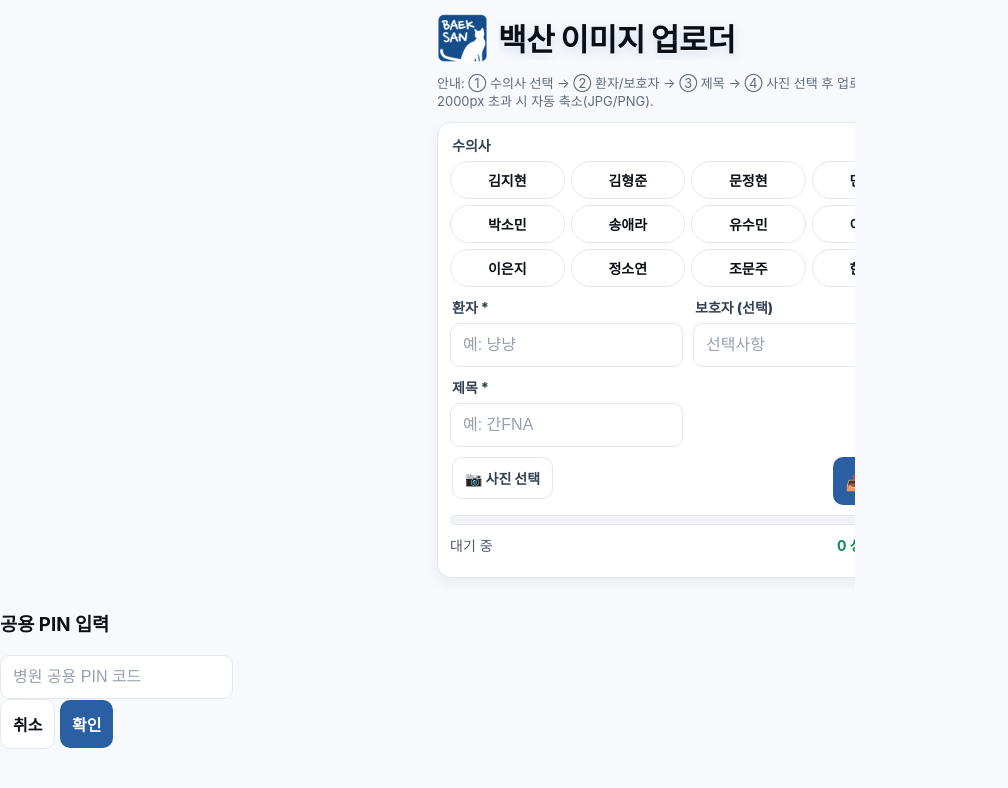
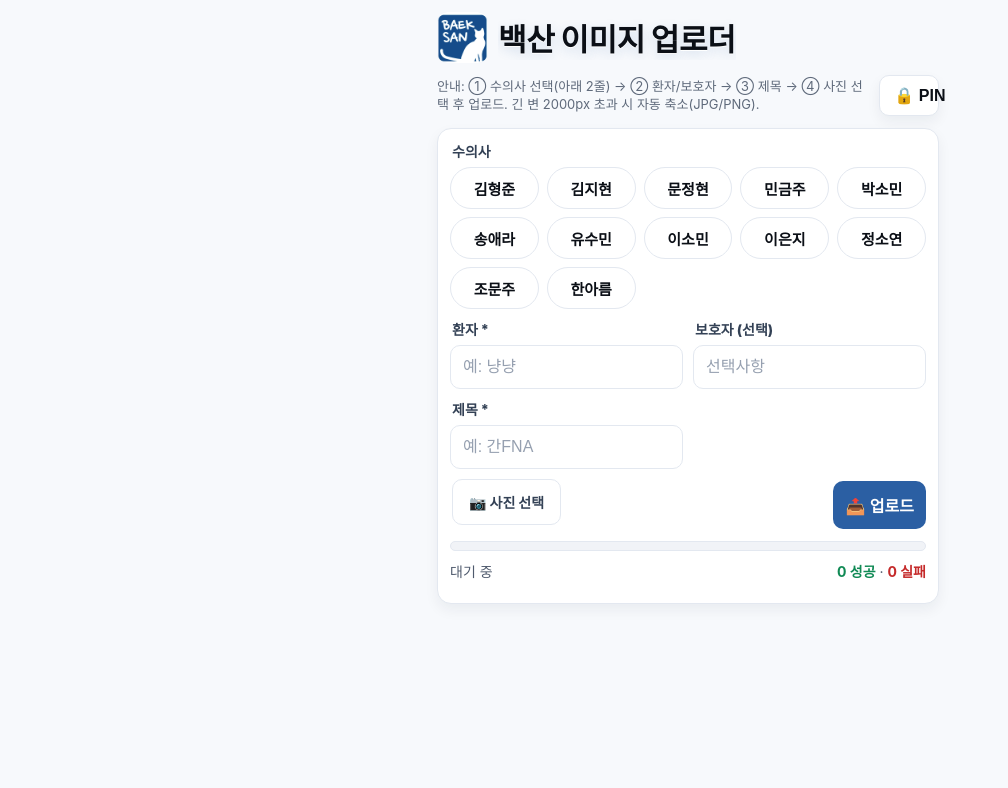
Before and after one commit to hodewdew-creator/BS_image_uploader, a website: page index.html in a window 1280 px wide. Shown: the whole page, without its empty margins (0-1008 px from the left). Drawn offline with Linux system fonts and the light colour scheme.

Commit message:
Update index.html

```diff
--- a/index.html
+++ b/index.html
@@ -1,4 +1,3 @@
-<!-- ====== Part 1/2 (수정본): Head + 상단 레이아웃 ====== -->
 <!DOCTYPE html>
 <html lang="ko">
 <head>
@@ -14,78 +13,95 @@
     :root{
       --bg:#f7f9fc; --card:#fff; --fg:#0b0f16; --muted:#5f6a7b; --line:#e3e8f0;
       --brand:#2b5fa3; --brand-weak:#eaf1fb;
-      --active-bg:#fff9c4; --active-bd:#ffe58f; --active-fg:#7a5e00;
+      --active-bg:#fff9c4;   /* 옅은 노랑 */
+      --active-bd:#ffe58f;
+      --active-fg:#7a5e00;
       --ok:#118a55; --err:#c52a2a;
       --radius:14px; --shadow:0 6px 14px rgba(23,38,58,.06);
-      --fs-label:14px; --fs-input:16px;
+      --fs-label:14px;
+      --fs-input:16px; /* 모바일에서 안전한 기본 입력 폰트 */
     }
     *{box-sizing:border-box}
     html,body{height:100%}
     body{
       margin:0; background:var(--bg); color:var(--fg);
       font-family:-apple-system,BlinkMacSystemFont,"Segoe UI",Roboto,Helvetica,Arial,sans-serif;
-      overflow-x:hidden; /* 전역 가로 넘침 차단 */
+      overflow-x:hidden; /* 가로 스크롤 차단 */
     }
 
-    /* 폭 자동 맞춤 + 안전영역 패딩 + 내부 가로 스크롤 차단 */
+    /* 래퍼: 폭을 뷰포트에 맞춰 고정 (iPhone/갤럭시 기준) */
     .wrap{
       width:100%;
-      max-width:min(100vw,430px);
+      max-width:430px;        /* 모바일 기준 안전폭 */
       margin:0 auto;
-      padding:12px max(12px, env(safe-area-inset-right)) 12px max(12px, env(safe-area-inset-left));
+      padding:12px;           /* padding 포함해도 430px 넘지 않음 */
       display:grid; row-gap:12px;
-      overflow-x:hidden;
     }
 
-    /* 상단: 로고/제목/핀버튼 한 줄 */
-    .row1{display:flex; align-items:center; justify-content:space-between; gap:8px}
-    .brand{display:flex; align-items:center; gap:10px; min-width:0; flex:1}
+    /* 1) 로고 + 제목 (로고 1.5배, 제목 1.3배 + 그림자) */
+    .row1{display:flex; align-items:center; justify-content:space-between; gap:12px}
+    .brand{display:flex; align-items:center; gap:10px; min-width:0}
     .logo{width:51px; height:51px; border-radius:10px; overflow:hidden; background:#e6eef9; display:flex; align-items:center; justify-content:center}
     .logo img{width:100%; height:100%; object-fit:cover}
     .title{
-      font-size:31px; font-weight:900; letter-spacing:-.3px; flex:1;
+      font-size:31px; font-weight:900; letter-spacing:-.3px;
       white-space:nowrap; overflow:hidden; text-overflow:ellipsis;
-      text-shadow:0 1px 0 #fff, 0 4px 12px rgba(43,95,163,.18);
+      text-shadow: 0 1px 0 #fff, 0 4px 12px rgba(43,95,163,.18);
     }
-    .pinbtn{border:1px solid var(--line); background:#fff; color:var(--fg);
-      padding:8px 12px; border-radius:10px; font-weight:800; cursor:pointer; box-shadow:var(--shadow);
+
+    /* 2) 안내 + PIN (폰트 통일) */
+    .row2{display:flex; align-items:center; justify-content:space-between; gap:8px}
+    .guide{font-size:13px; color:var(--muted); line-height:1.35}
+    .pinbtn{
+      border:1px solid var(--line); background:#fff; color:var(--fg);
+      padding:10px 14px; border-radius:10px; font-weight:800; cursor:pointer; box-shadow:var(--shadow);
       white-space:nowrap; font-size:var(--fs-input)
     }
     .pinbtn.locked{background:var(--brand); color:#fff; border-color:var(--brand)}
 
-    /* 안내: 줄바꿈 허용으로 가로 넘침 방지 */
-    .row2{display:flex; align-items:flex-start; gap:8px}
-    .guide{font-size:13px; color:var(--muted); line-height:1.35; word-break:keep-all; overflow-wrap:anywhere}
-
     /* 카드 공통 */
-    .card{background:var(--card); border:1px solid var(--line); border-radius:var(--radius); padding:12px; box-shadow:var(--shadow); display:grid; row-gap:10px}
+    .card{
+      background:var(--card); border:1px solid var(--line); border-radius:var(--radius);
+      padding:12px; box-shadow:var(--shadow);
+      display:grid; row-gap:10px;
+    }
     label{display:block; font-size:var(--fs-label); font-weight:800; color:#334155; margin:0 0 6px 2px}
-    input,button{font-size:var(--fs-input); padding:12px; border:1px solid var(--line); border-radius:10px; background:#fff; color:var(--fg); outline:none; min-width:0}
+    input,button{
+      font-size:var(--fs-input); padding:12px; border:1px solid var(--line); border-radius:10px;
+      background:#fff; color:var(--fg); outline:none; min-width:0;
+    }
     input::placeholder{color:#96a0b0}
     button{cursor:pointer}
     .btn-primary{background:var(--brand); color:#fff; border:none; font-weight:800}
     .btn-secondary{background:#fff; border:1px solid var(--line); font-weight:800}
 
-    /* 수의사: 4열 × 3행 + 여백 최소화 */
-    .vets-grid{display:grid; grid-template-columns:repeat(4,1fr); grid-auto-rows:38px; gap:6px}
-    .vet{display:flex; align-items:center; justify-content:center; padding:0 4px; border:1px solid var(--line); background:#fff; border-radius:999px; font-size:14px; font-weight:700; white-space:nowrap; overflow:hidden; text-overflow:ellipsis; min-width:0}
-    .vet.active{ background:var(--active-bg); border-color:var(--active-bd); color:var(--active-fg) }
+    /* 수의사: 5열 × 2행 고정 그리드 (스크롤 없음, 버튼 살짝 작게) */
+    .vets-grid{
+      display:grid; grid-template-columns:repeat(5, 1fr); grid-auto-rows:42px; gap:8px;
+    }
+    .vet{
+      display:flex; align-items:center; justify-content:center;
+      padding:0 8px;
+      border:1px solid var(--line); background:#fff; border-radius:999px;
+      font-size:15px; font-weight:700; white-space:nowrap; overflow:hidden; text-overflow:ellipsis;
+    }
+    .vet.active{ background:var(--active-bg); border-color:var(--active-bd); color:var(--active-fg); }
 
-    /* 환자/보호자 2열 */
+    /* 환자 & 보호자 5:5 (폰트/높이 통일) */
     .rowPB{display:grid; grid-template-columns:1fr 1fr; gap:10px}
 
-    /* 제목 전체폭 */
+    /* 제목 한 줄 전체 */
     .rowTitle{display:block}
 
-    /* 파일 선택 + 업로드: 버튼 간격 축소 */
-    .rowUpload{display:grid; grid-template-columns:1fr auto; gap:6px; align-items:center}
+    /* 파일 선택 + 업로드 (항상 보이게, 가로 넘침 방지) */
+    .rowUpload{display:grid; grid-template-columns:1fr auto; gap:10px; align-items:center}
     #file{display:none}
-    .choose{display:inline-block; width:max-content; text-align:center; padding:10px 12px; border:1px solid var(--line); border-radius:10px; background:#fff; font-weight:800; white-space:nowrap}
+    .choose{display:inline-block; text-align:center; padding:12px 16px; border:1px solid var(--line); border-radius:10px; background:#fff; font-weight:800; white-space:nowrap}
 
     /* 진행/요약/리스트 */
     .progress{height:10px; background:#f1f3f7; border:1px solid var(--line); border-radius:999px; overflow:hidden}
     .bar{height:100%; width:0%; background:linear-gradient(90deg,#9bb8db,var(--brand))}
-    .sumline{display:flex; gap:8px; justify-content:space-between; align-items:center; font-size:14px; color:#4f5a6d; flex-wrap:wrap}
+    .sumline{display:flex; gap:10px; justify-content:space-between; align-items:center; font-size:14px; color:#4f5a6d}
     .list{display:flex; flex-direction:column; gap:8px; max-height:28vh; overflow:auto}
     .item{display:flex; align-items:center; gap:10px; padding:8px; border:1px dashed var(--line); border-radius:10px; background:#fff}
     .thumb{width:44px; height:44px; border-radius:8px; background:#f7f9fc; display:flex; align-items:center; justify-content:center; overflow:hidden; border:1px solid var(--line)}
@@ -99,11 +115,18 @@
     .pill.up{border-color:#d9e6ff; background:#f3f7ff; color:#2b5fa3}
     .pill.warn{border-color:#ffe8b3; background:#fff7df; color:#8a5f00}
 
+    /* PIN 모달 */
+    .modal{position:fixed; inset:0; display:none; align-items:center; justify-content:center; background:rgba(0,0,0,.35)}
+    .modal.show{display:flex}
+    .sheet{background:#fff; width:min(420px,92vw); border-radius:16px; border:1px solid var(--line); padding:14px; display:flex; flex-direction:column; gap:12px}
+    .sheet h3{margin:0; font-size:18px}
+    .sheet .actions{display:flex; gap:10px; justify-content:flex-end}
+
     /* 더 작은 화면 보정 */
     @media (max-width:360px){
       .wrap{max-width:360px; padding:10px}
-      .vets-grid{grid-auto-rows:36px; gap:5px}
-      .vet{font-size:13px}
+      .vets-grid{grid-auto-rows:38px; gap:6px}
+      .vet{font-size:14px}
       .title{font-size:28px}
       input,button{font-size:15px}
       .pinbtn{font-size:15px}
@@ -112,29 +135,27 @@
 </head>
 <body>
   <div class="wrap">
-    <!-- 상단: 로고 + 제목 + PIN 버튼 -->
+    <!-- 1) 로고 + 제목 -->
     <div class="row1">
       <div class="brand">
         <div class="logo"><img src="/logo.png" alt="BAEKSAN" onerror="this.style.display='none'"></div>
         <div class="title">백산 이미지 업로더</div>
       </div>
+    </div>
+
+    <!-- 2) 안내 + PIN -->
+    <div class="row2">
+      <div class="guide">안내: ① 수의사 선택(아래 2줄) → ② 환자/보호자 → ③ 제목 → ④ 사진 선택 후 업로드. 긴 변 2000px 초과 시 자동 축소(JPG/PNG).</div>
       <button id="pinBtn" type="button" class="pinbtn">🔒 PIN</button>
     </div>
 
-    <!-- 안내 -->
-    <div class="row2">
-      <div class="guide">안내: ① 수의사 선택 → ② 환자/보호자 → ③ 제목 → ④ 사진 선택 후 업로드. 긴 변 2000px 초과 시 자동 축소(JPG/PNG).</div>
-    </div>
-
-    <!-- 아래 카드/입력 영역은 Part 2/2에서 계속 -->
-
-    <!-- ====== Part 2/2 (수정본): 카드 + 스크립트 ====== -->
     <div class="card">
+      <!-- 수의사 5×2 고정 그리드 -->
       <div>
         <label>수의사</label>
         <div id="vets" class="vets-grid" role="listbox" aria-label="수의사 선택">
+          <button class="vet" data-name="김형준">김형준</button>
           <button class="vet" data-name="김지현">김지현</button>
-          <button class="vet" data-name="김형준">김형준</button>
           <button class="vet" data-name="문정현">문정현</button>
           <button class="vet" data-name="민금주">민금주</button>
           <button class="vet" data-name="박소민">박소민</button>
@@ -148,6 +169,7 @@
         </div>
       </div>
 
+      <!-- 환자 & 보호자 (5:5) -->
       <div class="rowPB">
         <div>
           <label for="patient">환자 *</label>
@@ -159,11 +181,13 @@
         </div>
       </div>
 
+      <!-- 제목 전체폭 -->
       <div class="rowTitle">
         <label for="title">제목 *</label>
         <input id="title" placeholder="예: 간FNA" />
       </div>
 
+      <!-- 파일 선택 + 업로드 -->
       <div class="rowUpload">
         <div>
           <input id="file" type="file" accept="image/*" multiple />
@@ -172,6 +196,7 @@
         <button id="uploadBtn" type="button" class="btn-primary">📤 업로드</button>
       </div>
 
+      <!-- 진행/요약/리스트 -->
       <div class="progress"><div id="overallBar" class="bar"></div></div>
       <div class="sumline">
         <div id="overallText">대기 중</div>
@@ -181,6 +206,7 @@
     </div>
   </div>
 
+  <!-- PIN 모달 -->
   <div id="pinModal" class="modal" aria-hidden="true">
     <div class="sheet">
       <h3>공용 PIN 입력</h3>
@@ -193,6 +219,7 @@
   </div>
 
   <script>
+    // ===== 유틸/상태 =====
     const $ = s => document.querySelector(s);
     const $$ = s => Array.from(document.querySelectorAll(s));
     const fmtBytes = n => n<1024? `${n} B` : n<1024**2? `${(n/1024).toFixed(1)} KB` : `${(n/1024**2).toFixed(1)} MB`;
@@ -201,6 +228,7 @@
     let PIN = "";
     let VET = "";
 
+    // ===== PIN 모달 =====
     const pinBtn = $('#pinBtn'), pinModal = $('#pinModal'), pinInput = $('#pinInput');
     $('#pinCancel').onclick = ()=> pinModal.classList.remove('show');
     $('#pinSave').onclick = ()=>{
@@ -212,6 +240,7 @@
     pinBtn.onclick = ()=>{ pinInput.value = PIN; pinModal.classList.add('show'); pinInput.focus(); };
     pinModal.addEventListener('click', e=>{ if(e.target===pinModal) pinModal.classList.remove('show'); });
 
+    // ===== 수의사 버튼 (위임) =====
     const vetsEl = $('#vets');
     vetsEl.addEventListener('click', e=>{
       const btn = e.target.closest('.vet');
@@ -221,10 +250,12 @@
       VET = btn.dataset.name || btn.textContent.trim();
     }, { passive:true });
 
+    // ===== 이미지 리사이즈 (2000px 초과시에만) =====
     async function resizeIfNeeded(file){
       const isPNG = /png$/i.test(file.type);
       const isJPG = /jpe?g$/i.test(file.type);
       if(!isPNG && !isJPG) return file;
+
       const url = URL.createObjectURL(file);
       const img = await new Promise((resolve,reject)=>{
         const i = new Image();
@@ -233,24 +264,30 @@
         i.src = url;
       });
       URL.revokeObjectURL(url);
+
       const max = 2000;
       const long = Math.max(img.naturalWidth, img.naturalHeight);
       if(long <= max) return file;
+
       const scale = max / long;
       const w = Math.round(img.naturalWidth*scale), h = Math.round(img.naturalHeight*scale);
       const canvas = document.createElement('canvas'); canvas.width=w; canvas.height=h;
       const ctx = canvas.getContext('2d', {alpha:false});
       ctx.drawImage(img,0,0,w,h);
+
       const mime = isPNG ? 'image/png' : 'image/jpeg';
       const quality = isPNG ? undefined : 0.9;
+
       const blob = await new Promise((resolve,reject)=>{
         canvas.toBlob(b => b?resolve(b):reject(new Error('toBlob failed')), mime, quality);
       });
+
       const ext = isPNG?'.png':'.jpg';
       const base = file.name.replace(/\.[a-z0-9]+$/i,'');
       return new File([blob], base+ext, {type:mime,lastModified:Date.now()});
     }
 
+    // ===== 업로드(XHR 진행률) =====
     function xhrUpload(formData, onProgress){
       return new Promise((resolve, reject) => {
         const xhr = new XMLHttpRequest();
@@ -266,6 +303,7 @@
       });
     }
 
+    // ===== 진행/UI =====
     const overallBar = $('#overallBar'), overallText = $('#overallText'), list = $('#fileList'), btnUpload = $('#uploadBtn');
     const sumOk = $('#sumOk'), sumErr = $('#sumErr');
     const fileInput = $('#file'), chooseBtn = document.querySelector('.choose');
@@ -295,7 +333,11 @@
       list.appendChild(el);
       const bar = el.querySelector('.bar');
       const pill = el.querySelector('.pill');
-      return { setProgress:r=>{ bar.style.width = `${Math.round(r*100)}%`; }, setStatus:(t,txt)=>{ pill.className = `pill ${t}`; pill.textContent = txt; }, cleanup:()=> URL.revokeObjectURL(url) };
+      return {
+        setProgress:r=>{ bar.style.width = `${Math.round(r*100)}%`; },
+        setStatus:(t,txt)=>{ pill.className = `pill ${t}`; pill.textContent = txt; },
+        cleanup:()=> URL.revokeObjectURL(url)
+      };
     }
 
     fileInput.addEventListener('change', ()=>{
@@ -308,29 +350,58 @@
       const patient = $('#patient').value.trim();
       const title = $('#title').value.trim();
       const files = Array.from(fileInput.files || []);
+
       if(!PIN) return alert('상단 PIN 버튼을 눌러 공용 PIN을 입력하세요');
       if(!VET) return alert('수의사를 선택하세요');
       if(!patient) return alert('환자이름은 필수입니다');
       if(!title) return alert('제목을 입력하세요');
       if(files.length===0) return alert('사진을 선택하세요');
+
       list.innerHTML = '';
       setDisabled(true);
       setOverall(0,'준비 중…');
       let ok=0, err=0;
       const ymd = todayYYYYMMDD();
+
       for(let i=0;i<files.length;i++){
         const f = files[i];
         const ui = addItemPreview(f);
         ui.setStatus('up','준비 중');
+
         let rf = f;
-        try{ rf = await resizeIfNeeded(f); ui.setStatus('up', rf!==f ? '리사이즈 완료' : '원본 유지'); }catch(e){ ui.setStatus('warn','리사이즈 실패, 원본'); rf = f; }
+        try{
+          rf = await resizeIfNeeded(f);
+          ui.setStatus('up', rf!==f ? '리사이즈 완료' : '원본 유지');
+        }catch(e){
+          ui.setStatus('warn','리사이즈 실패, 원본');
+          rf = f;
+        }
+
         const hintName = `${patient}${owner?`_${owner}`:''}_${ymd}_${title}` + (rf.type==='image/png'?'.png':'.jpg');
+
         const form = new FormData();
-        form.append('pin', PIN); form.append('vet', VET); form.append('patient', patient);
-        form.append('owner', owner); form.append('title', title); form.append('file', rf, hintName);
+        form.append('pin', PIN);
+        form.append('vet', VET);
+        form.append('patient', patient);
+        form.append('owner', owner);
+        form.append('title', title);
+        form.append('file', rf, hintName);
+
         ui.setStatus('up','업로드 중');
-        try{ const res = await xhrUpload(form, r=>{ ui.setProgress(r); setOverall((i + r) / files.length, `전체 ${i+1}/${files.length} 업로드 중…`); }); if(res.body && res.body.ok){ ok++; ui.setProgress(1); ui.setStatus('ok','완료'); } else { err++; ui.setStatus('err', res.body?.error || '실패'); } }catch(e){ err++; ui.setStatus('err', e.message || '네트워크 오류'); }finally{ sumOk.textContent = `${ok} 성공`; sumErr.textContent = `${err} 실패`; }
+        try{
+          const res = await xhrUpload(form, r=>{
+            ui.setProgress(r);
+            setOverall((i + r) / files.length, `전체 ${i+1}/${files.length} 업로드 중…`);
+          });
+          if(res.body && res.body.ok){ ok++; ui.setProgress(1); ui.setStatus('ok','완료'); }
+          else { err++; ui.setStatus('err', res.body?.error || '실패'); }
+        }catch(e){
+          err++; ui.setStatus('err', e.message || '네트워크 오류');
+        }finally{
+          sumOk.textContent = `${ok} 성공`; sumErr.textContent = `${err} 실패`;
+        }
       }
+
       setDisabled(false);
       setOverall(1, err===0 ? '모든 업로드 완료' : `완료(성공 ${ok}, 실패 ${err})`);
       if(err===0){ fileInput.value=''; chooseBtn.textContent='📷 사진 선택'; }
```
